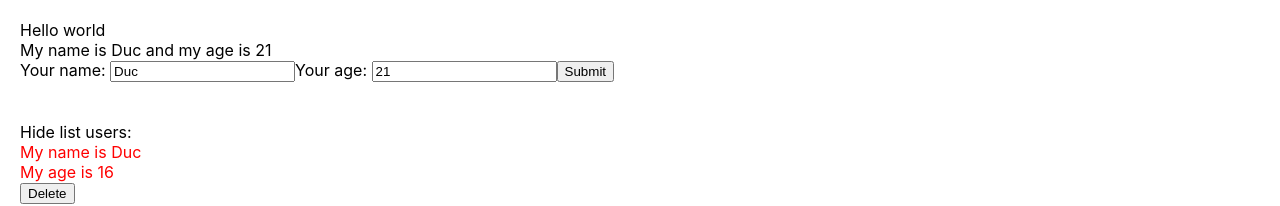
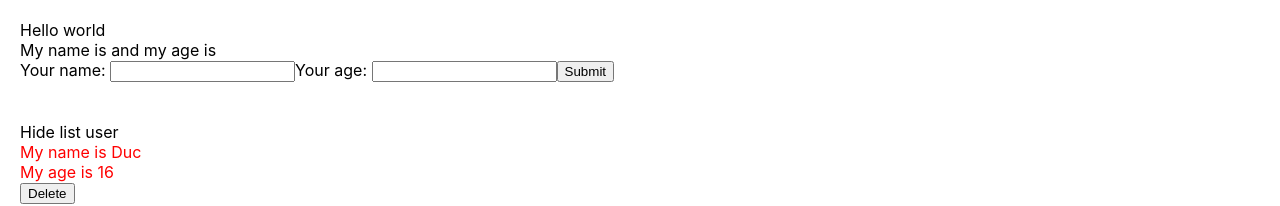
Before and after one commit to tokinooru4424/reactDemo, a React (Create React App) app: page / in a window 1280 px wide. Shown: the top 206 px of the page. Built offline with nearby package versions, Linux system fonts and the light colour scheme.

Commit message:
chapter 3

```diff
--- a/src/components/AddUserInfor.js
+++ b/src/components/AddUserInfor.js
@@ -1,56 +1,49 @@
-import React from "react";
+import React, { useState } from "react";
 
-class AddUserInfor extends React.Component {
-  state = {
-    name: "Duc",
-    age: 21,
-    address: "Hanoi",
+const AddUserInfor = (props) => {
+  const [name, setName] = useState("");
+  const [age, setAge] = useState("");
+  const [address, setAddress] = useState("Hanoi");
+
+  const handleOnChangeName = (event) => {
+    setName(event.target.value);
   };
 
-  handleOnChangeName = (event) => {
-    this.setState({
-      name: event.target.value,
+  const handleOnChangeAge = (event) => {
+    setAge(event.target.value);
+  };
+
+  const handleOnSubmit = (event) => {
+    event.preventDefault();
+    props.handleAddNewUser({
+      id: Math.floor(Math.random() * 100 + 1) + "-random",
+      name: name,
+      age: age,
     });
   };
 
-  handleOnChangeAge = (event) => {
-    this.setState({
-      age: event.target.value,
-    });
-  };
-
-  handleOnSubmit = (event) => {
-    event.preventDefault();
-    this.props.handleAddNewUser({
-      id: Math.floor(Math.random() * 100 + 1) + "-random",
-      name: this.state.name,
-      age: this.state.age,
-    });
-  };
-
-  render() {
   return (
     <div>
-        My name is {this.state.name} and my age is {this.state.age}
-        <form onSubmit={(event) => this.handleOnSubmit(event)}>
+      My name is {name} and my age is {age}
+      <form onSubmit={(event) => handleOnSubmit(event)}>
         <label>Your name: </label>
+
         <input
-            value={this.state.name}
+          value={name}
           type="text"
-            onChange={(event) => this.handleOnChangeName(event)}
+          onChange={(event) => handleOnChangeName(event)}
         />
+        <label>Your age: </label>
 
-          <label>Your age: </label>
         <input
-            value={this.state.age}
+          value={age}
           type="text"
-            onChange={(event) => this.handleOnChangeAge(event)}
+          onChange={(event) => handleOnChangeAge(event)}
         />
         <button>Submit</button>
       </form>
     </div>
   );
-  }
-}
+};
 
 export default AddUserInfor;
--- a/src/components/DisplayInfor.js
+++ b/src/components/DisplayInfor.js
@@ -1,34 +1,30 @@
-import React from "react";
+import React, { useEffect, useState } from "react";
 import "./DisplayInfor.scss";
 import logo from "./../logo.svg";
 
-class DisplayInfor extends React.Component {
-  constructor(props) {
-    super(props);
+const DisplayInfor = (props) => {
+  const { listUsers } = props;
 
-    this.state = {
-      isShowListUser: true,
-    };
-  }
+  const [isShowHideListUser, setShowHideListUser] = useState(true);
 
-  handleShowHide = () => {
-    this.setState({ isShowListUser: !this.state.isShowListUser });
+  const handleShowHideListUser = () => {
+    setShowHideListUser(!isShowHideListUser);
   };
 
-  render() {
-    const { listUsers } = this.props;
+  useEffect(() => {
+    if (listUsers.length == 0) {
+      alert("You delete all the user");
+    }
+  }, [listUsers]);
 
   return (
     <div className="display-infor-container">
-        {/* <img src={logo} className="logo" /> */}
       <div>
-          <span onClick={() => this.handleShowHide()}>
-            {this.state.isShowListUser
-              ? "Hide list users:"
-              : "Show list users:"}
+        <span onClick={() => handleShowHideListUser()}>
+          {isShowHideListUser ? "Hide list user" : "Show list user"}
         </span>
       </div>
-        {this.state.isShowListUser && (
+      {isShowHideListUser && (
         <>
           {listUsers.map((user) => {
             return (
@@ -38,9 +34,7 @@ class DisplayInfor extends React.Component {
                   <div>My age is {user.age}</div>
                 </div>
                 <div>
-                    <button
-                      onClick={() => this.props.handleDeleteUser(user.id)}
-                    >
+                  <button onClick={() => props.handleDeleteUser(user.id)}>
                     Delete
                   </button>
                 </div>
@@ -52,7 +46,6 @@ class DisplayInfor extends React.Component {
       )}
     </div>
   );
-  }
-}
+};
 
 export default DisplayInfor;
--- a/src/components/MyComponent.js
+++ b/src/components/MyComponent.js
@@ -1,42 +1,32 @@
-import React from "react";
+import React, { useState } from "react";
 import AddUserInfor from "./AddUserInfor";
 import DisplayInfor from "./DisplayInfor";
 
-class MyComponent extends React.Component {
-  state = {
-    listUsers: [
-      { id: 1, name: "Duc", age: "16" },
-      { id: 2, name: "Truong", age: "26" },
-      { id: 3, name: "Minh", age: "69" },
-    ],
+const MyComponent = (props) => {
+  const [listUsers, setListUsers] = useState([
+    { id: 1, name: "Duc", age: "16" },
+    { id: 2, name: "Truong", age: "26" },
+    { id: 3, name: "Minh", age: "69" },
+  ]);
+
+  const handleAddNewUser = (userObj) => {
+    setListUsers([userObj, [...listUsers]]);
   };
 
-  handleAddNewUser = (userObj) => {
-    this.setState({
-      listUsers: [userObj, ...this.state.listUsers],
-    });
+  const handleDeleteUser = (userId) => {
+    let listUsersClone = listUsers;
+    listUsersClone = listUsersClone.filter((item) => item.id !== userId);
+    setListUsers(listUsersClone);
   };
 
-  handleDeleteUser = (userId) => {
-    let listUsersClone = [...this.state.listUsers];
-    listUsersClone = listUsersClone.filter((item) => item.id !== userId);
-    this.setState({
-      listUsers: listUsersClone,
-    });
-  };
+  return (
+    <>
+      <AddUserInfor handleAddNewUser={handleAddNewUser} />
+      <br />
+      <br />
+      <DisplayInfor listUsers={listUsers} handleDeleteUser={handleDeleteUser} />
+    </>
+  );
+};
 
-  render() {
-    return (
-      <>
-        <AddUserInfor handleAddNewUser={this.handleAddNewUser} />
-        <br />
-        <br />
-        <DisplayInfor
-          listUsers={this.state.listUsers}
-          handleDeleteUser={this.handleDeleteUser}
-        />
-      </>
-    );
-  }
-}
 export default MyComponent;
```
Lines whose indentation alone changed are shown as unchanged.
